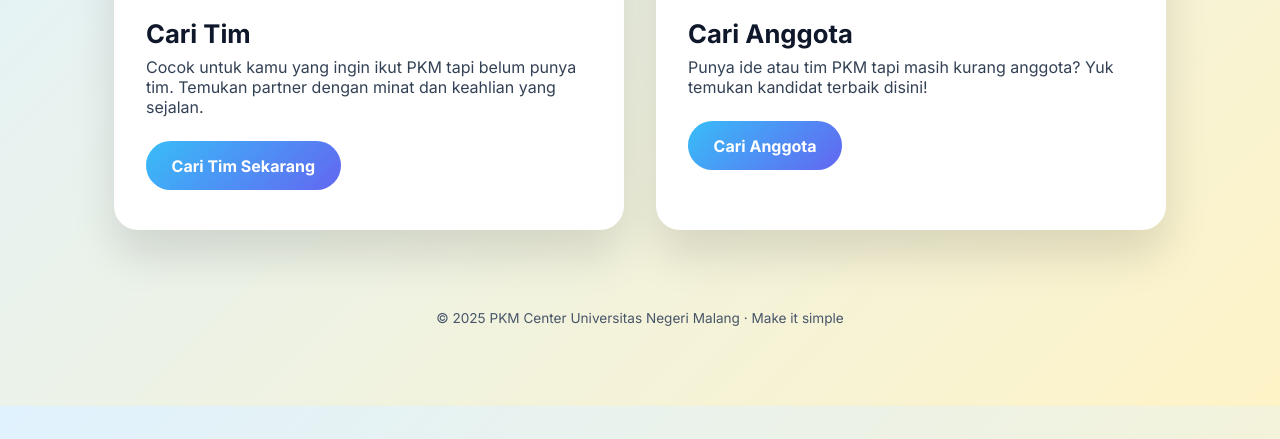
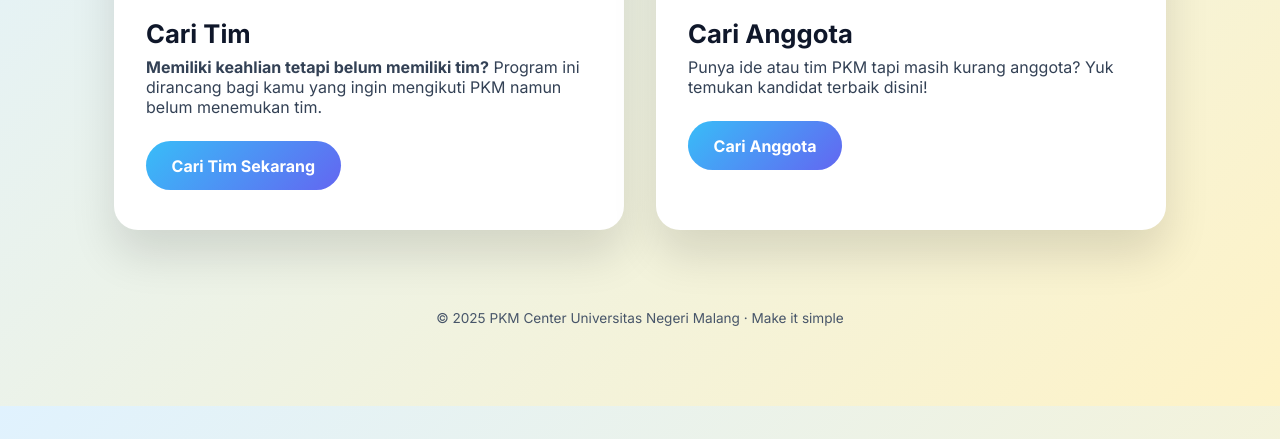
Before and after one commit to nmujahidin-aa/pkm-bestie, a plain HTML site: page index.html in a window 1280 px wide. Shown: the part 361-800 px from the top of the page. Drawn offline with Linux system fonts and the light colour scheme.

Commit message:
fix: fix the keahlian

```diff
--- a/index.html
+++ b/index.html
@@ -110,8 +110,7 @@
         <div class="icon">🔍</div>
         <h2>Cari Tim</h2>
         <p>
-          Cocok untuk kamu yang ingin ikut PKM tapi belum punya tim.
-          Temukan partner dengan minat dan keahlian yang sejalan.
+          <b>Memiliki keahlian tetapi belum memiliki tim?</b> Program ini dirancang bagi kamu yang ingin mengikuti PKM namun belum menemukan tim.
         </p>
         <a href="form.html" class="btn">Cari Tim Sekarang</a>
       </div>
```
Also changed, not shown: form.html (+1 -1 lines).
